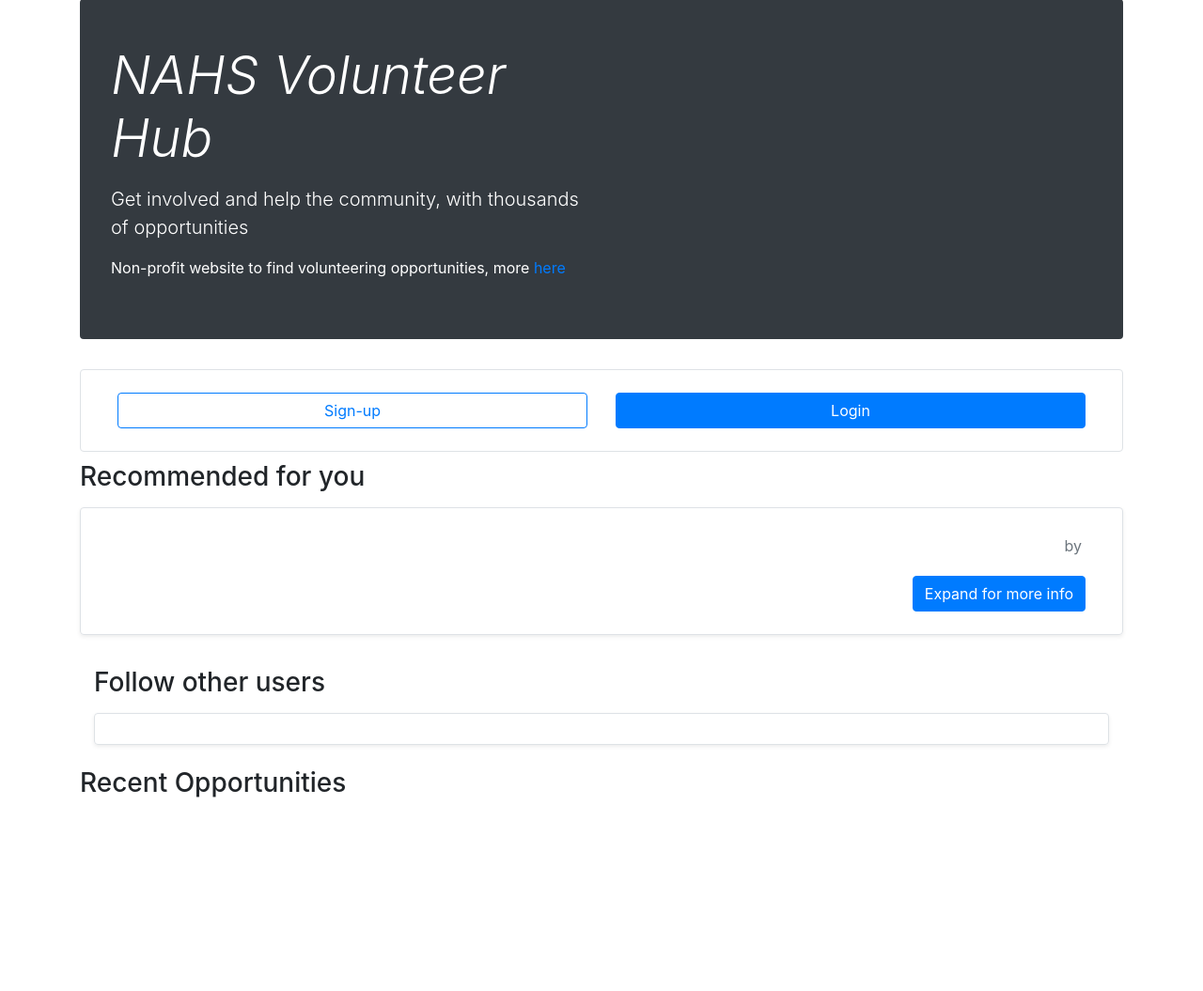
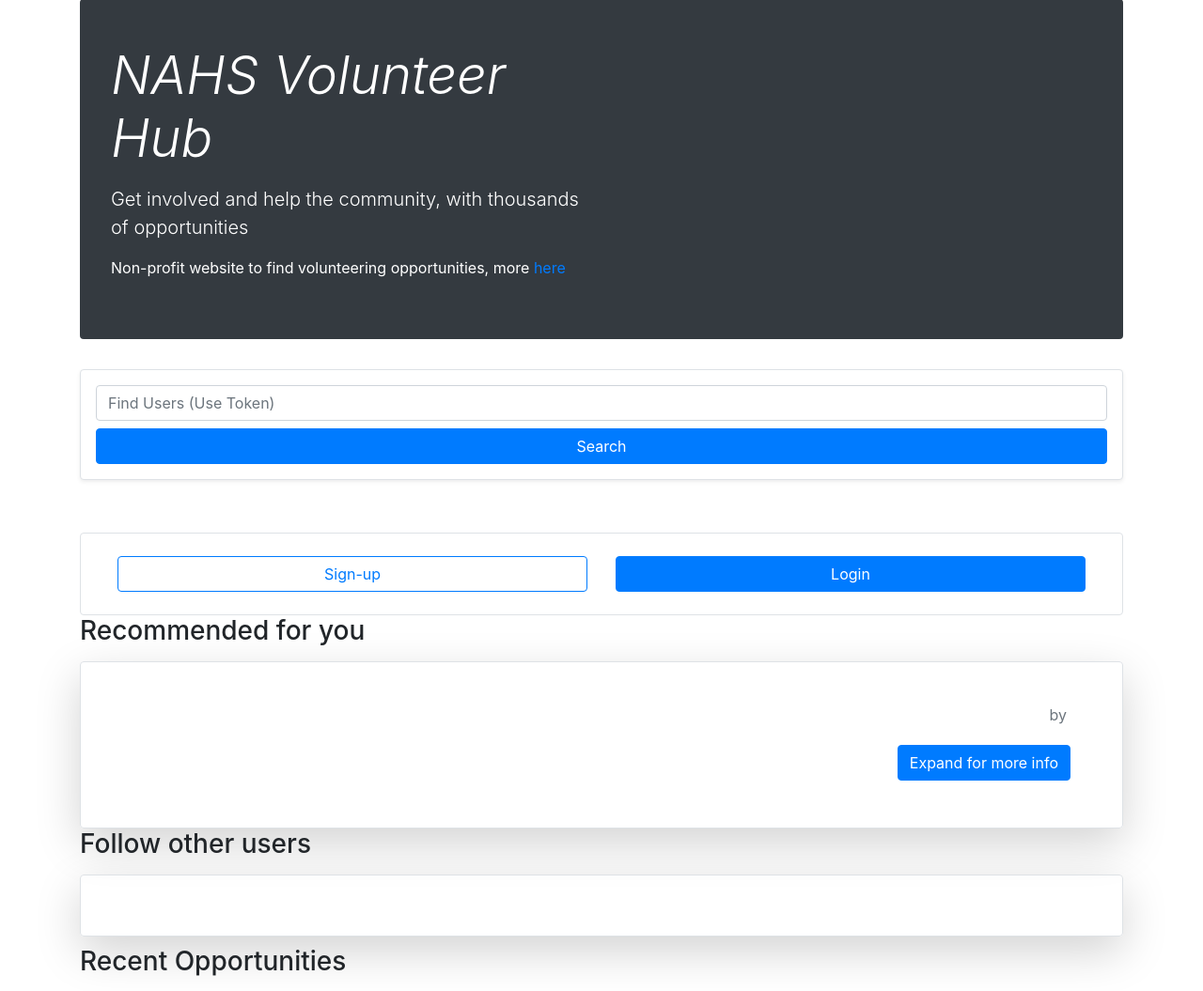
Before and after one commit to PedroVictorCoding/volunteer-atlanta, a Django app: template volunteer/templates/home/home.html in a window 1280 px wide. Shown: the part 135-1190 px from the top of the page at 94% size. Before the commit the page ends 984 px from the top, so only its background shows below. Run offline with Django 3.2, Linux system fonts and the light colour scheme; the template is opened without the code that fills it, so the values that code supplies are empty; parts of the project's set-up code (start-up, migrations or seed data) failed here and were passed over; some libraries are stand-ins or nearby versions.

Commit message:
Find users by token in the homepage

```diff
--- a/volunteer/accounts/views.py
+++ b/volunteer/accounts/views.py
@@ -25,6 +25,7 @@ class LogView(TemplateView):
         logs            = VolunteeringLog.objects.all().order_by('?')
         user = User.objects.get(id=request.user.id)
         token = user.pk
+        token = str(token).zfill(7)
         args            = {'form': form, 'logs': logs, 'token': token}
         return render(request, self.template_name, args)
 
@@ -63,6 +64,7 @@ def other_profile(request, pk=None):
         user = request.user
     form            = LogForm()
     token = user.pk
+    token = str(token).zfill(7)
     logs            = VolunteeringLog.objects.filter(user=user)
     args            = {'form': form, 'logs': logs, 'user': user, 'token': token}
     return render(request, 'accounts/other_profile.html', args)
--- a/volunteer/templates/home/home.html
+++ b/volunteer/templates/home/home.html
@@ -46,6 +46,8 @@
    </div>
   </div>
 <br>
+
+
 
 <style media="screen">
   div.fixeds {
@@ -148,8 +150,29 @@
       </div>
 </div>
 
+
+<div class="jumbotron p-md-3 shadow-sm border text-white rounded bg-white">
+  <input class="form-control" id="findtoken" placeholder="Find Users (Use Token)">
+  <button type="submit" onclick="find()" class="btn btn-primary btn-block mt-sm-2">Search</button>
+</div>
+
+<script>
+  enterKey = document.getElementById('findtoken')
+  enterKey.addEventListener("keydown", function (e) {
+    if (e.keyCode === 13) {  //checks whether the pressed key is "Enter"
+        find();
+    }
+});
+
+  function find(){
+    givenToken = document.getElementById('findtoken').value
+    window.location = "/accounts/profile/" + givenToken;
+  }
+</script>
+<br>
+
 {% if user.is_authenticated %}
-<div class="container-fluid p-3 rounded border shadow-lg">
+<div style="margin-top:-20px" class="container-fluid rounded border shadow-lg">
 
 <form style="padding:10px" method="post">
   <h4>Publication</h4>
@@ -157,7 +180,7 @@
   {% csrf_token %}
   {{ form.as_p }}
   <small class="p-2 form-text text-muted">Title is required. Also make sure to keep messages clean.</small>
-  <button type="submit" id="submitting" data class="btn btn-primary btn-lg btn-block">Submit</button>
+  <button type="submit" id="submitting" class="btn btn-primary btn-lg btn-block">Submit</button>
   </div>
 </form>
 </div>
@@ -176,12 +199,9 @@
 {% endif %}
 
 
-<div class="row">
-
-<div class="col" style="margin-top:10px">
   <h3 style="margin-bottom:15px">Recommended for you</h3>
-      <div class="no-gutters border rounded flex-md-row mb-4 shadow-sm">
-        <div class="col p-4 d-flex flex-colunm positon-static">
+      <div class="container-fluid p-3 rounded border shadow-lg">
+        <div class="col p-4 d-flex flex-colunm positon-static" style="margin-bottom:10px">
           <div class="container">
             <div class="row">
               <div class="col">
@@ -210,13 +230,9 @@
           </div>
         </div>
       </div>
-</div>
-</div>
 
-
-<div class="col" style="margin-top:10px">
   <h3 style="margin-bottom:15px">Follow other users</h3>
-  <div class="no-gutters border rounded flex-md-row mb-4 shadow-sm">
+  <div class="container-fluid p-3 rounded border shadow-lg">
     <div class="p-3">
     {% for user in users %}
       <h5><a href="{% url 'profile_pk' pk=user.pk %}">{{ user.username }}</a></h5>
@@ -224,7 +240,7 @@
     </div>
   </div>
 
-</div>
+
 
 
 
@@ -232,7 +248,7 @@
   <h3 style="margin-bottom:15px">Recent Opportunities</h3>
 
 {% for post in posts %}
-      <div class="no-gutters border rounded flex-md-row mb-4 shadow-sm">
+      <div class="container-fluid p-3 rounded border shadow-lg">
         <div class="col p-4 d-flex flex-colunm positon-static">
           <div class="container">
             <div class="row">
@@ -253,6 +269,7 @@
           </div>
         </div>
       </div>
+      <br>
 {% endfor %}
 
 </div>
```
